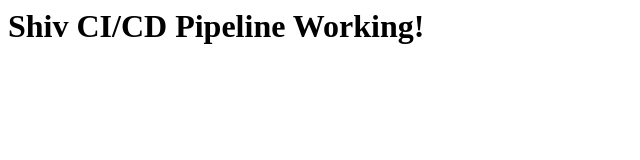
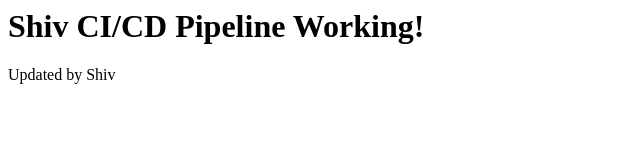
Before and after one commit to karannasit/shiv-git-demo, a plain HTML site: page index.html in a window 1280 px wide. Shown: the whole page, without its empty margins (0-640 px from the left). Drawn offline with Linux system fonts and the light colour scheme.

Commit message:
Shiv update pipeline test

```diff
--- a/index.html
+++ b/index.html
@@ -1 +1,2 @@
 <h1>Shiv CI/CD Pipeline Working!</h1>
+<p>Updated by Shiv</p>
```
